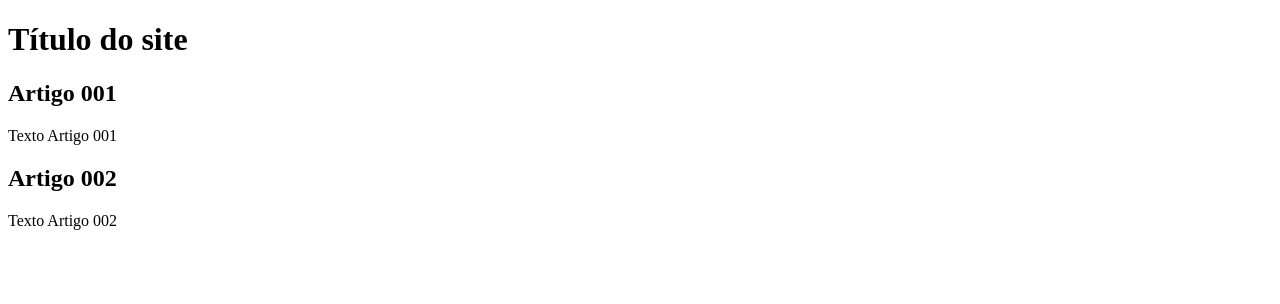
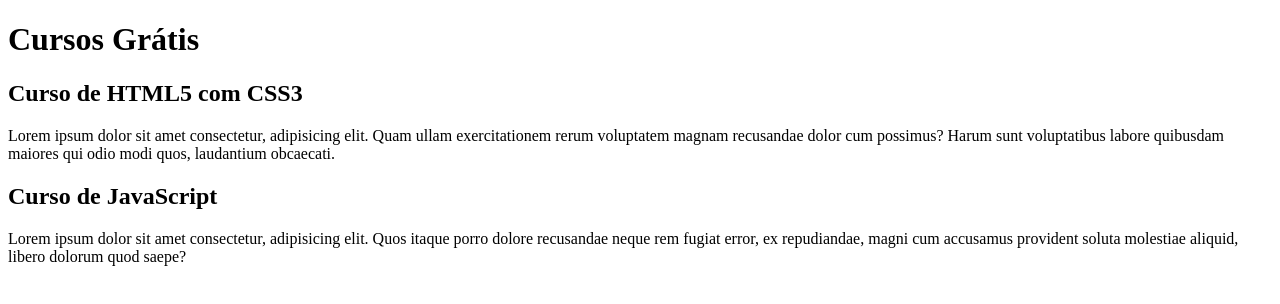
Before and after one commit to JPedro-Santana/projeto-siteex, a plain HTML site: page index.html in a window 1280 px wide. Drawn offline with Linux system fonts and the light colour scheme.

Commit message:
comecei a escrever o conteúdo

```diff
--- a/index.html
+++ b/index.html
@@ -8,14 +8,14 @@
 <body>
     <main>
         <header>
-            <h1>Título do site</h1>
+            <h1>Cursos Grátis</h1>
         </header>
         <article>
-            <h2>Artigo 001</h2>
-            <p>Texto Artigo 001</p>
+            <h2>Curso de HTML5 com CSS3</h2>
+            <p>Lorem ipsum dolor sit amet consectetur, adipisicing elit. Quam ullam exercitationem rerum voluptatem magnam recusandae dolor cum possimus? Harum sunt voluptatibus labore quibusdam maiores qui odio modi quos, laudantium obcaecati.</p>
             <article>
-                <h2>Artigo 002</h2>
-                <p>Texto Artigo 002</p>
+                <h2>Curso de JavaScript</h2>
+                <p>Lorem ipsum dolor sit amet consectetur, adipisicing elit. Quos itaque porro dolore recusandae neque rem fugiat error, ex repudiandae, magni cum accusamus provident soluta molestiae aliquid, libero dolorum quod saepe?</p>
             </article>
         </article>
     </main>
```
